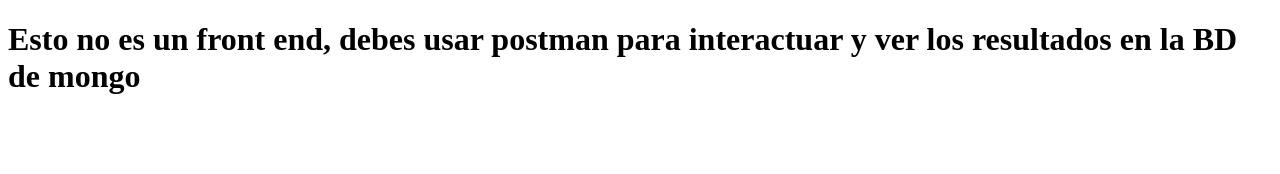
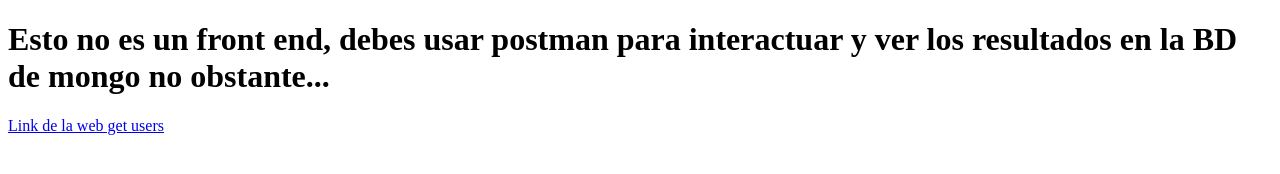
Before and after one commit to JavierSaezGarcia/node-05-restserver, a website: page public/index.html in a window 1280 px wide. Drawn offline with Linux system fonts and the light colour scheme.

Commit message:
change users

```diff
--- a/controllers/user.controller.js
+++ b/controllers/user.controller.js
@@ -13,10 +13,11 @@
     // const totalRegistros = await User.countDocuments(query); // Con countDocuments() podemos contar los registros de la BD
     // Esta forma es para ejecutar los await de forma simultanea y que no se bloquee el flujo de ejecucion a parte de ganar milisegundos en dicha ejecucion.
     const [totalRegistros, usuarios] = await Promise.all([
+        User.countDocuments(query),
         User.find(query)
             .skip(Number(desde))
-            .limit(Number(limite)),
-        User.countDocuments(query)
+            .limit(Number(limite))
+
     ]);
 
     res.json({
--- a/public/index.html
+++ b/public/index.html
@@ -7,6 +7,7 @@
     <title>Acceso denegado</title>
 </head>
 <body>
-    <h1>Esto no es un front end, debes usar postman para interactuar y ver los resultados en la BD de mongo</h1>
+    <h1>Esto no es un front end, debes usar postman para interactuar y ver los resultados en la BD de mongo no obstante...</h1>
+    <a target="_blank" href="https://node-05-restserver-production.up.railway.app/api/users?desde=0&limite=15">Link de la web get users</a>
 </body>
 </html>
```
